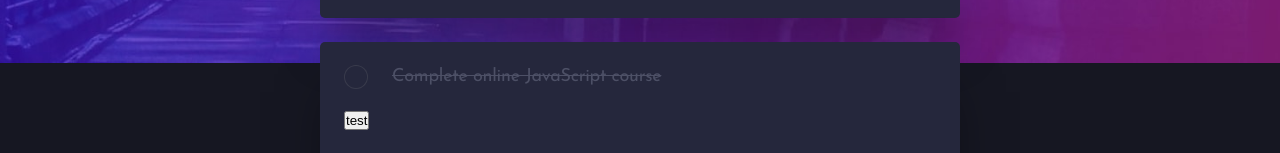
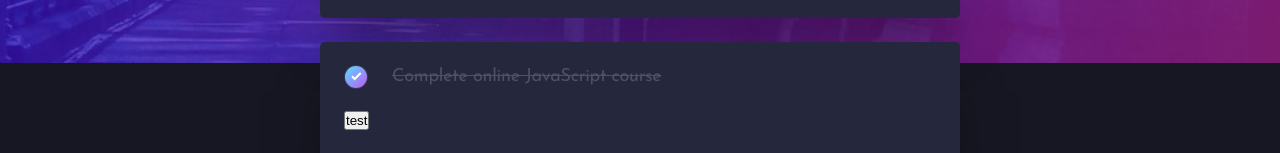
Before and after one commit to Alain-sys/todo-app, a React (Create React App) app: page / in a window 1280 px wide. Shown: the part 204-357 px from the top of the page. Built offline with nearby package versions, Linux system fonts and the light colour scheme.

Commit message:
js: add checked function

```diff
--- a/src/components/Main/Main.js
+++ b/src/components/Main/Main.js
@@ -9,9 +9,11 @@ const OutputFormSubmit = (props) => {
         <label className={`list__label list__label_${props.themeClass} ${element.checked ? 'checked' : ''}`}>
           <input
             type="checkbox"
+            checked={element.checked}
             className={`list__checkbox list__checkbox_${props.themeClass}`}
-            onClick={() => props.functionChecked(index)}
-            name="checkbox"></input>
+            onChange={() => props.updateForm(index)}
+            name="checkbox"
+          />
           {element.text}
         </label>
         <button onClick={() => props.removeCharacter(index)}>test</button>
@@ -34,9 +36,6 @@ const Main = (props) => {
 
   const [initialValue, setInitialValue] = useState('');
   const [formSubmit, setFormSubmit] = useState(todoItems);
-  // const [checked, setChecked] = useState();
-
-  // console.log(formSubmit[0].checked);
 
   const handleChange = (e) => {
     setInitialValue(e);
@@ -53,21 +52,12 @@ const Main = (props) => {
     }
   };
 
-  const functionChecked = (index) => {
-    let items = formSubmit;
-    console.log(items);
-    let item = items[index];
-    console.log(item);
-
-    item.text = 'test';
-
+  const updateForm = (index) => {
+    let items = [...formSubmit];
+    let item = { ...items[index] };
+    item.checked = !item.checked;
     items[index] = item;
-
     setFormSubmit(items);
-
-    // const t = e[0].classList;
-    // t.toggle('checked');
-    // setChecked({ ...checked, [index]: b.checked });
   };
 
   const removeCharacter = (index) => {
@@ -90,15 +80,10 @@ const Main = (props) => {
           value={initialValue}
           onChange={(e) => handleChange(e.target.value)}
           aria-label="create a new todo"
-          placeholder="Create a new todo..."></input>
+          placeholder="Create a new todo..."
+        />
       </form>
-      <OutputFormSubmit
-        themeClass={props.themeClass}
-        formSubmit={formSubmit}
-        removeCharacter={removeCharacter}
-        // checked={checked}
-        functionChecked={functionChecked}
-      />
+      <OutputFormSubmit themeClass={props.themeClass} formSubmit={formSubmit} removeCharacter={removeCharacter} updateForm={updateForm} />
     </main>
   );
 };
```
